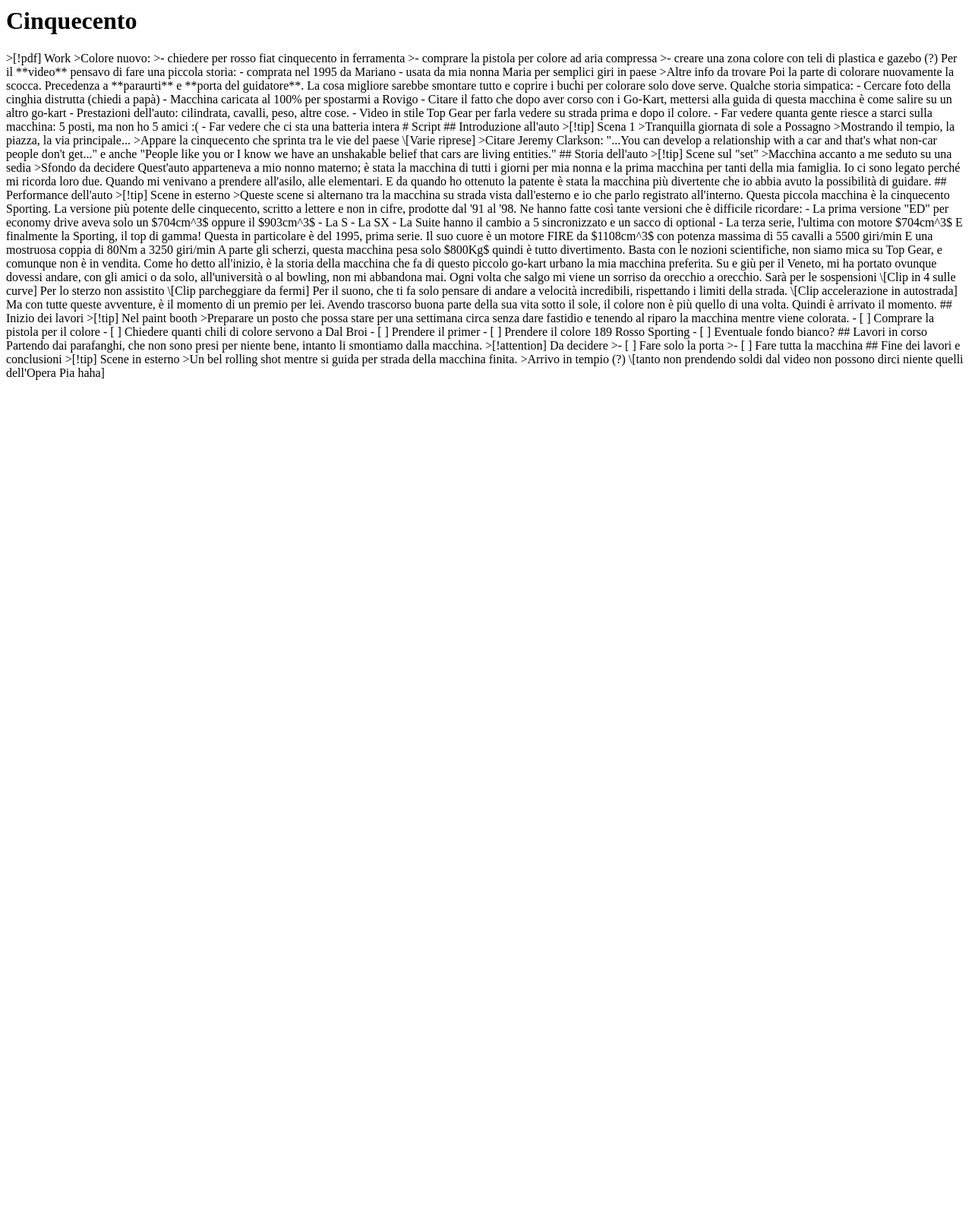
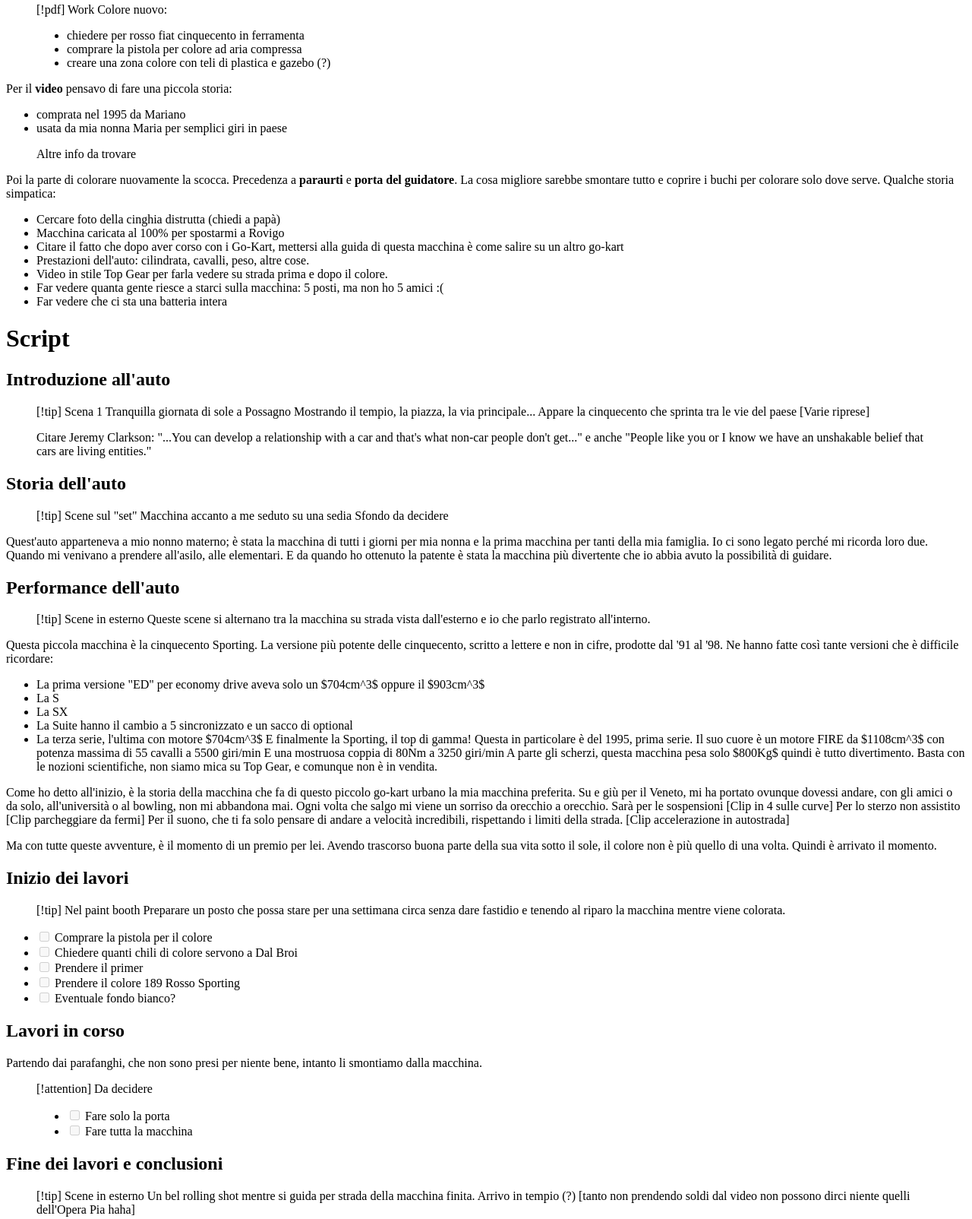
Before and after one commit to Takumi13954/Takumi13954.github.io, a plain HTML site: page index.html in a window 1280 px wide. Shown: the part 12-1616 px from the top of the page at 76% size. Before the commit the page ends 800 px from the top, so only its background shows below. Drawn offline with Linux system fonts and the light colour scheme.

Commit message:
test3
with md to html

```diff
--- a/index.html
+++ b/index.html
@@ -1,99 +1,115 @@
 <!DOCTYPE html>
 <html>
 <body>
-    <h1>Cinquecento</h1>
-    <p>
-    >[!pdf] Work
-    >Colore nuovo:
-    >- chiedere per rosso fiat cinquecento in ferramenta
-    >- comprare la pistola per colore ad aria compressa
-    >- creare una zona colore con teli di plastica e gazebo (?)
-
-    Per il **video** pensavo di fare una piccola storia:
-    - comprata nel 1995 da Mariano
-    - usata da mia nonna Maria per semplici giri in paese
-
-    >Altre info da trovare
-
-    Poi la parte di colorare nuovamente la scocca.
-    Precedenza a **paraurti** e **porta del guidatore**.
+    <blockquote>
+        <p>[!pdf] Work
+        Colore nuovo:</p>
+        <ul>
+        <li>chiedere per rosso fiat cinquecento in ferramenta</li>
+        <li>comprare la pistola per colore ad aria compressa</li>
+        <li>creare una zona colore con teli di plastica e gazebo (?)</li>
+        </ul>
+        </blockquote>
+        <p>Per il <strong>video</strong> pensavo di fare una piccola storia:</p>
+        <ul>
+        <li>comprata nel 1995 da Mariano</li>
+        <li>usata da mia nonna Maria per semplici giri in paese</li>
+        </ul>
+        <blockquote>
+        <p>Altre info da trovare</p>
+        </blockquote>
+        <p>Poi la parte di colorare nuovamente la scocca.
+        Precedenza a <strong>paraurti</strong> e <strong>porta del guidatore</strong>.
         La cosa migliore sarebbe smontare tutto e coprire i buchi per colorare solo dove serve.
-    Qualche storia simpatica:
-    - Cercare foto della cinghia distrutta (chiedi a papà)
-    - Macchina caricata al 100% per spostarmi a Rovigo
-    - Citare il fatto che dopo aver corso con i Go-Kart, mettersi alla guida di questa macchina è come salire su un altro go-kart
-    - Prestazioni dell'auto: cilindrata, cavalli, peso, altre cose.
-    - Video in stile Top Gear per farla vedere su strada prima e dopo il colore.
-    - Far vedere quanta gente riesce a starci sulla macchina: 5 posti, ma non ho 5 amici :(
-    - Far vedere che ci sta una batteria intera
-
-    # Script
-    ## Introduzione all'auto
-    >[!tip] Scena 1
-    >Tranquilla giornata di sole a Possagno
-    >Mostrando il tempio, la piazza, la via principale...
-    >Appare la cinquecento che sprinta tra le vie del paese \[Varie riprese]
-
-    >Citare Jeremy Clarkson: "...You can develop a relationship with a car and that's what non-car people don't get..." e anche "People like you or I know we have an unshakable belief that cars are living entities."
-    ## Storia dell'auto
-    >[!tip] Scene sul "set"
-    >Macchina accanto a me seduto su una sedia
-    >Sfondo da decidere
-
-    Quest'auto apparteneva a mio nonno materno; è stata la macchina di tutti i giorni per mia nonna e la prima macchina per tanti della mia famiglia.
+        Qualche storia simpatica:</p>
+        <ul>
+        <li>Cercare foto della cinghia distrutta (chiedi a papà)</li>
+        <li>Macchina caricata al 100% per spostarmi a Rovigo</li>
+        <li>Citare il fatto che dopo aver corso con i Go-Kart, mettersi alla guida di questa macchina è come salire su un altro go-kart</li>
+        <li>Prestazioni dell&#39;auto: cilindrata, cavalli, peso, altre cose.</li>
+        <li>Video in stile Top Gear per farla vedere su strada prima e dopo il colore.</li>
+        <li>Far vedere quanta gente riesce a starci sulla macchina: 5 posti, ma non ho 5 amici :(</li>
+        <li>Far vedere che ci sta una batteria intera</li>
+        </ul>
+        <h1 id="script">Script</h1>
+        <h2 id="introduzione-allauto">Introduzione all&#39;auto</h2>
+        <blockquote>
+        <p>[!tip] Scena 1
+        Tranquilla giornata di sole a Possagno
+        Mostrando il tempio, la piazza, la via principale...
+        Appare la cinquecento che sprinta tra le vie del paese [Varie riprese]</p>
+        </blockquote>
+        <blockquote>
+        <p>Citare Jeremy Clarkson: &quot;...You can develop a relationship with a car and that&#39;s what non-car people don&#39;t get...&quot; e anche &quot;People like you or I know we have an unshakable belief that cars are living entities.&quot;</p>
+        </blockquote>
+        <h2 id="storia-dellauto">Storia dell&#39;auto</h2>
+        <blockquote>
+        <p>[!tip] Scene sul &quot;set&quot;
+        Macchina accanto a me seduto su una sedia
+        Sfondo da decidere</p>
+        </blockquote>
+        <p>Quest&#39;auto apparteneva a mio nonno materno; è stata la macchina di tutti i giorni per mia nonna e la prima macchina per tanti della mia famiglia.
         Io ci sono legato perché mi ricorda loro due.
-    Quando mi venivano a prendere all'asilo, alle elementari.
-    E da quando ho ottenuto la patente è stata la macchina più divertente che io abbia avuto la possibilità di guidare.
-    ## Performance dell'auto
-    >[!tip] Scene in esterno
-    >Queste scene si alternano tra la macchina su strada vista dall'esterno e io che parlo registrato all'interno.
-
-    Questa piccola macchina è la cinquecento Sporting.
-    La versione più potente delle cinquecento, scritto a lettere e non in cifre, prodotte dal '91 al '98.
-    Ne hanno fatte così tante versioni che è difficile ricordare:
-    - La prima versione "ED" per economy drive aveva solo un $704cm^3$ oppure il $903cm^3$
-    - La S
-    - La SX
-    - La Suite hanno il cambio a 5 sincronizzato e un sacco di optional
-    - La terza serie, l'ultima con motore $704cm^3$
+        Quando mi venivano a prendere all&#39;asilo, alle elementari.
+        E da quando ho ottenuto la patente è stata la macchina più divertente che io abbia avuto la possibilità di guidare.</p>
+        <h2 id="performance-dellauto">Performance dell&#39;auto</h2>
+        <blockquote>
+        <p>[!tip] Scene in esterno
+        Queste scene si alternano tra la macchina su strada vista dall&#39;esterno e io che parlo registrato all&#39;interno.</p>
+        </blockquote>
+        <p>Questa piccola macchina è la cinquecento Sporting.
+        La versione più potente delle cinquecento, scritto a lettere e non in cifre, prodotte dal &#39;91 al &#39;98.
+        Ne hanno fatte così tante versioni che è difficile ricordare:</p>
+        <ul>
+        <li>La prima versione &quot;ED&quot; per economy drive aveva solo un $704cm^3$ oppure il $903cm^3$</li>
+        <li>La S</li>
+        <li>La SX</li>
+        <li>La Suite hanno il cambio a 5 sincronizzato e un sacco di optional</li>
+        <li>La terza serie, l&#39;ultima con motore $704cm^3$
         E finalmente la Sporting, il top di gamma!
         Questa in particolare è del 1995, prima serie.
         Il suo cuore è un motore FIRE da $1108cm^3$ con potenza massima di 55 cavalli a 5500 giri/min
         E una mostruosa coppia di 80Nm a 3250 giri/min
         A parte gli scherzi, questa macchina pesa solo $800Kg$ quindi è tutto divertimento.
-    Basta con le nozioni scientifiche, non siamo mica su Top Gear, e comunque non è in vendita.
+        Basta con le nozioni scientifiche, non siamo mica su Top Gear, e comunque non è in vendita.</li>
+        </ul>
+        <p>Come ho detto all&#39;inizio, è la storia della macchina che fa di questo piccolo go-kart urbano la mia macchina preferita.
+        Su e giù per il Veneto, mi ha portato ovunque dovessi andare, con gli amici o da solo, all&#39;università o al bowling, non mi abbandona mai.
+        Ogni volta che salgo mi viene un sorriso da orecchio a orecchio.
+        Sarà per le sospensioni [Clip in 4 sulle curve]
+        Per lo sterzo non assistito [Clip parcheggiare da fermi]
+        Per il suono, che ti fa solo pensare di andare a velocità incredibili, rispettando i limiti della strada.
+        [Clip accelerazione in autostrada]</p>
+        <p>Ma con tutte queste avventure, è il momento di un premio per lei.
+        Avendo trascorso buona parte della sua vita sotto il sole, il colore non è più quello di una volta.
+        Quindi è arrivato il momento.</p>
+        <h2 id="inizio-dei-lavori">Inizio dei lavori</h2>
+        <blockquote>
+        <p>[!tip] Nel paint booth
+        Preparare un posto che possa stare per una settimana circa senza dare fastidio e tenendo al riparo la macchina mentre viene colorata.</p>
+        </blockquote>
+        <ul>
+        <li><input disabled="" type="checkbox"> Comprare la pistola per il colore</li>
+        <li><input disabled="" type="checkbox"> Chiedere quanti chili di colore servono a Dal Broi</li>
+        <li><input disabled="" type="checkbox"> Prendere il primer</li>
+        <li><input disabled="" type="checkbox"> Prendere il colore 189 Rosso Sporting </li>
+        <li><input disabled="" type="checkbox"> Eventuale fondo bianco?</li>
+        </ul>
+        <h2 id="lavori-in-corso">Lavori in corso</h2>
+        <p>Partendo dai parafanghi, che non sono presi per niente bene, intanto li smontiamo dalla macchina.</p>
+        <blockquote>
+        <p>[!attention] Da decidere</p>
+        <ul>
+        <li><input disabled="" type="checkbox"> Fare solo la porta</li>
+        <li><input disabled="" type="checkbox"> Fare tutta la macchina</li>
+        </ul>
+        </blockquote>
+        <h2 id="fine-dei-lavori-e-conclusioni">Fine dei lavori e conclusioni</h2>
+        <blockquote>
+        <p>[!tip] Scene in esterno
+        Un bel rolling shot mentre si guida per strada della macchina finita.
+        Arrivo in tempio (?) [tanto non prendendo soldi dal video non possono dirci niente quelli dell&#39;Opera Pia haha]</p>
+        </blockquote>
 
-    Come ho detto all'inizio, è la storia della macchina che fa di questo piccolo go-kart urbano la mia macchina preferita.
-    Su e giù per il Veneto, mi ha portato ovunque dovessi andare, con gli amici o da solo, all'università o al bowling, non mi abbandona mai.
-    Ogni volta che salgo mi viene un sorriso da orecchio a orecchio.
-    Sarà per le sospensioni \[Clip in 4 sulle curve]
-    Per lo sterzo non assistito \[Clip parcheggiare da fermi]
-    Per il suono, che ti fa solo pensare di andare a velocità incredibili, rispettando i limiti della strada.
-    \[Clip accelerazione in autostrada]
-
-    Ma con tutte queste avventure, è il momento di un premio per lei.
-    Avendo trascorso buona parte della sua vita sotto il sole, il colore non è più quello di una volta.
-    Quindi è arrivato il momento.
-    ## Inizio dei lavori
-    >[!tip] Nel paint booth
-    >Preparare un posto che possa stare per una settimana circa senza dare fastidio e tenendo al riparo la macchina mentre viene colorata.
-
-    - [ ] Comprare la pistola per il colore
-    - [ ] Chiedere quanti chili di colore servono a Dal Broi
-    - [ ] Prendere il primer
-    - [ ] Prendere il colore 189 Rosso Sporting
-    - [ ] Eventuale fondo bianco?
-    ## Lavori in corso
-    Partendo dai parafanghi, che non sono presi per niente bene, intanto li smontiamo dalla macchina.
-    >[!attention] Da decidere
-    >- [ ] Fare solo la porta
-    >- [ ] Fare tutta la macchina
-
-    ## Fine dei lavori e conclusioni
-    >[!tip] Scene in esterno
-    >Un bel rolling shot mentre si guida per strada della macchina finita.
-    >Arrivo in tempio (?) \[tanto non prendendo soldi dal video non possono dirci niente quelli dell'Opera Pia haha]
-
-    </p>
 </body>
 </html>
```
Lines whose indentation alone changed are shown as unchanged.
